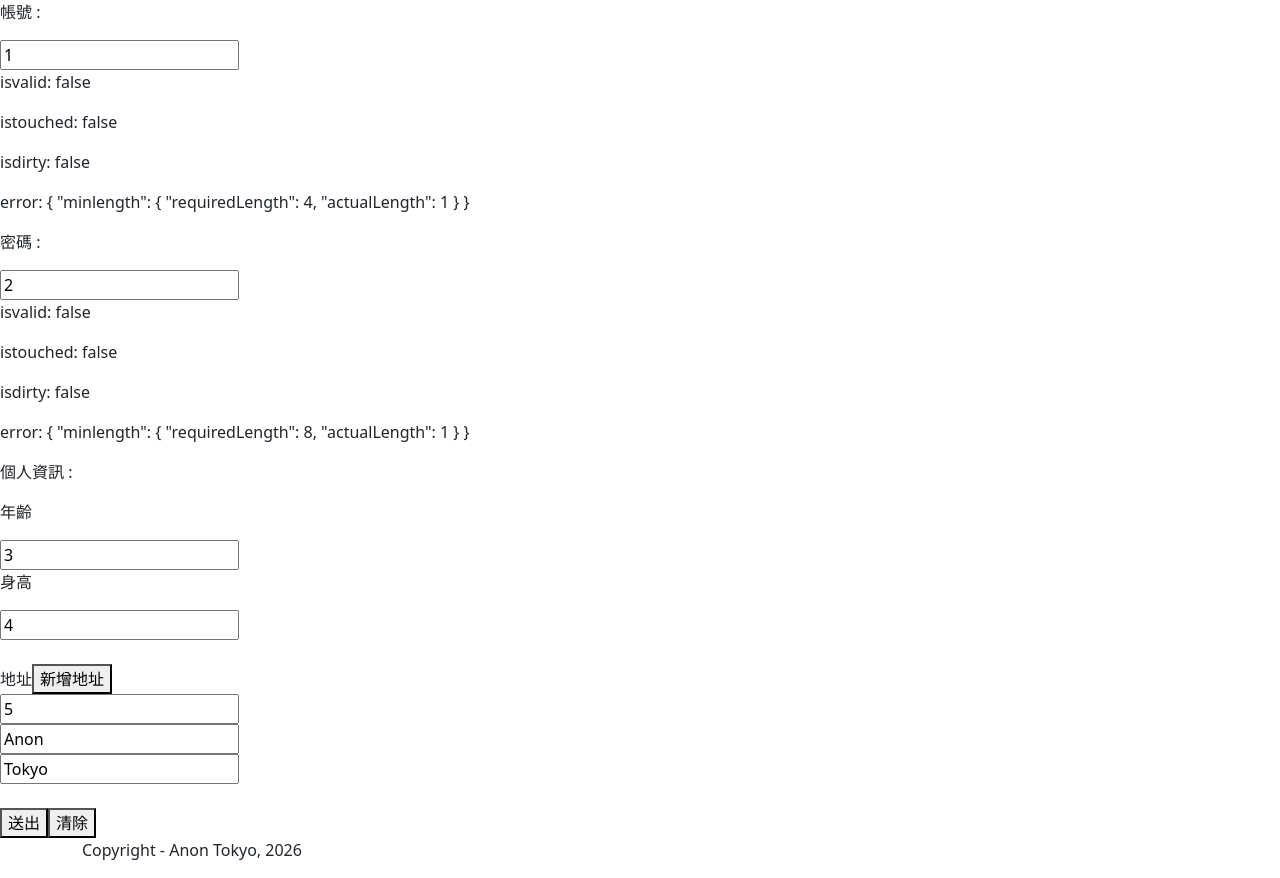
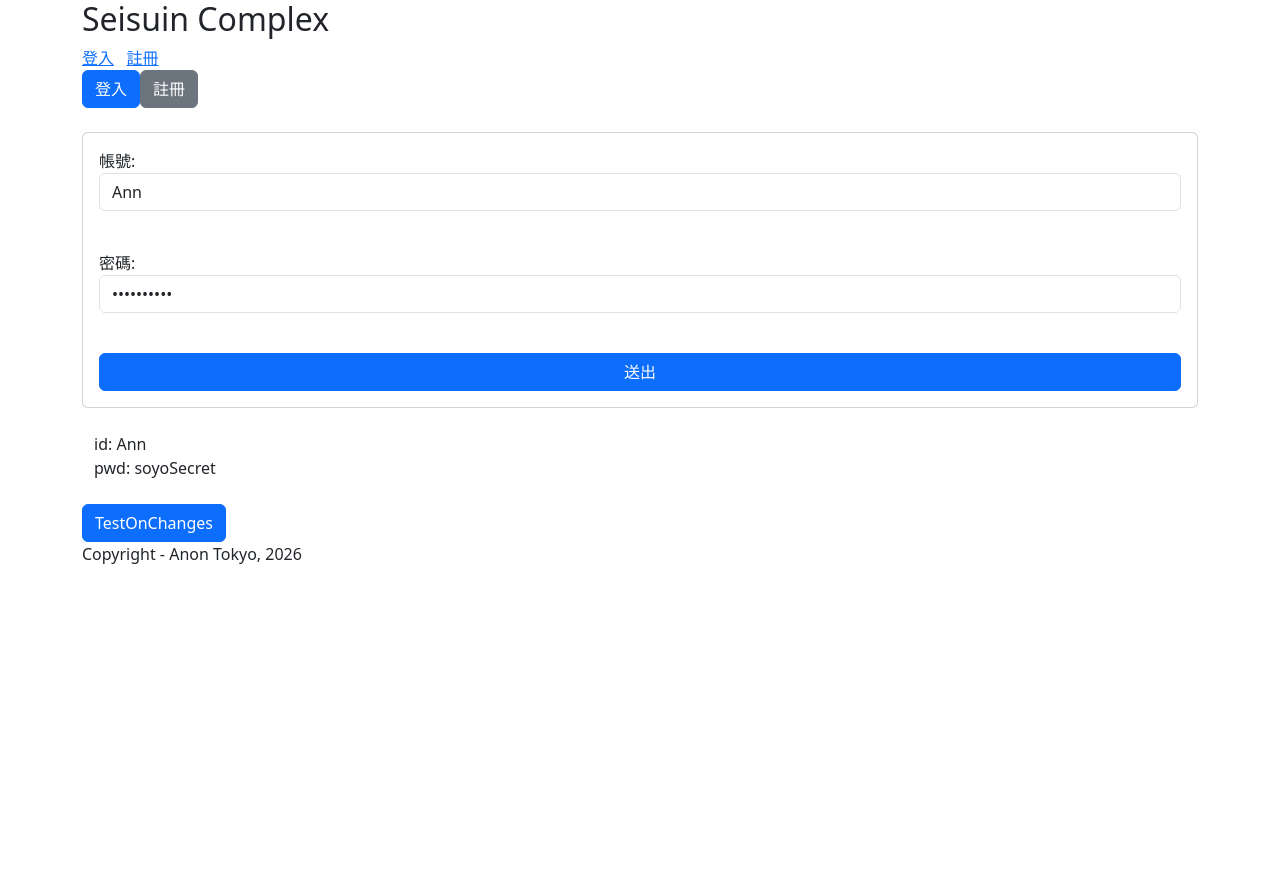
Before and after one commit to reboot0707/AnonTokyo2026Aug, an Angular app: page / in a window 1280 px wide. After the commit the page ends 800 px from the top, so only its background shows below. Built offline with nearby package versions, Linux system fonts and the light colour scheme.

Commit message:
feat: implement basic routing in ng.

```diff
--- a/src/app/app.html
+++ b/src/app/app.html
@@ -1,5 +1,14 @@
-<app-sign-up></app-sign-up>
+<header class="container">
+<h2>Seisuin Complex</h2>
+<a routerLink="login">登入</a> &nbsp;
+<a routerLink="signup">註冊</a>
+<br>
+<button class="btn btn-primary" (click)="goToLogin()">登入</button>
+<button class="btn btn-secondary" (click)="goToSignUp()">註冊</button>
+</header>
 
-<div class="container">
+<router-outlet></router-outlet>
+
+<footer class="container">
 <p>Copyright - Anon Tokyo, 2026</p>
-</div>
+</footer>
--- a/src/app/app.routes.ts
+++ b/src/app/app.routes.ts
@@ -1,3 +1,20 @@
 import { Routes } from '@angular/router';
 
-export const routes: Routes = [];
+export const routes: Routes = [
+  {
+    path: '',
+    loadComponent: () => import('./login/login').then(m => m.Login)
+  },
+  {
+    path: 'login',
+    loadComponent: () => import('./login/login').then(m => m.Login)
+  },
+  {
+    path: 'signup',
+    loadComponent: () => import('./sign-up/sign-up').then(m => m.SignUp)
+  },
+  {
+    path: '**',
+    loadComponent: () => import('./login/login').then(m => m.Login)
+  },
+];
--- a/src/app/app.ts
+++ b/src/app/app.ts
@@ -1,5 +1,5 @@
 import { Component, signal } from '@angular/core';
-import { RouterOutlet } from '@angular/router';
+import { RouterOutlet, RouterLink, Router } from '@angular/router';
 import { Login } from "./login/login";
 import { Practice1 } from './practice1/practice1';
 import { Article } from './article/article';
@@ -8,10 +8,19 @@ import { SignUp } from "./sign-up/sign-up";
 
 @Component({
   selector: 'app-root',
-  imports: [RouterOutlet, Login, Practice1, Article, Practice082901, SignUp],
+  imports: [RouterOutlet, Login, Practice1, Article, Practice082901, SignUp, RouterLink],
   templateUrl: './app.html',
   styleUrl: './app.css'
 })
 export class App {
-  protected readonly title = signal('AnonTokyo2026Aug');
+  constructor(private router: Router) { }
+
+  goToLogin() {
+    this.router.navigate(['login']);
+  }
+
+  goToSignUp() {
+    this.router.navigate(['signup']);
+  }
+
 }
```
